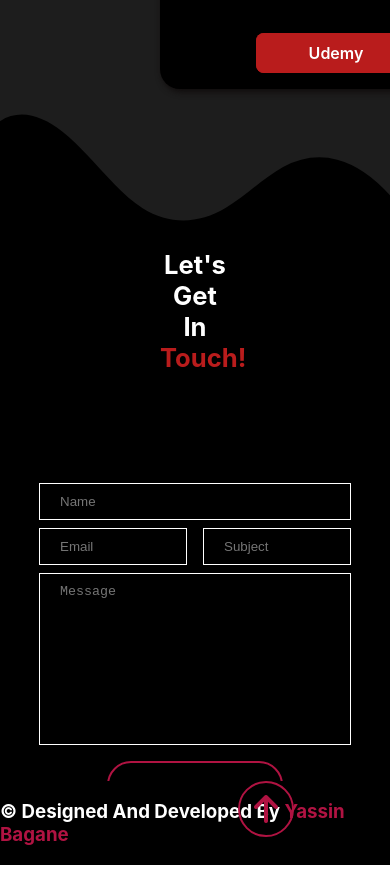
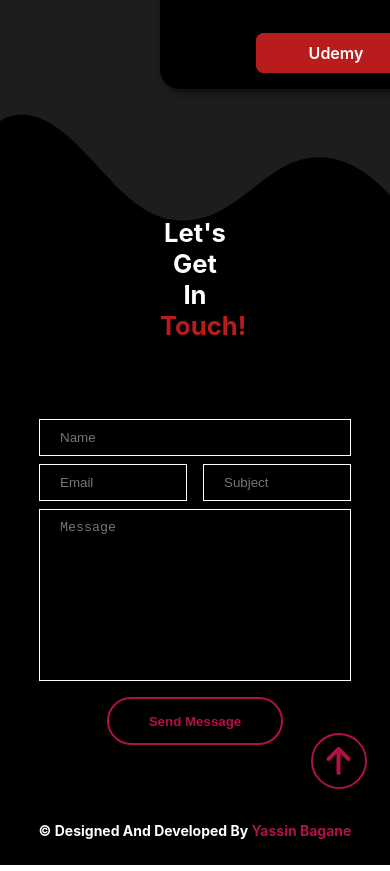
Before and after one commit to yassinbagane2/saifportfolio, a React (Create React App) app: page / in a window 390 px wide. Shown: the part 5180-6051 px from the top of the page. Built offline with nearby package versions, Linux system fonts and the light colour scheme.

Commit message:
bug fixes

```diff
--- a/src/components/CSS/contact.css
+++ b/src/components/CSS/contact.css
@@ -102,3 +102,11 @@ form input:focus , textarea:focus {
         text-align: center;
     }
 }
+@media only screen and (max-width:650px) {
+    .form-inputs {
+        transform: translateY(-2rem);
+    }
+    .contact h1 {
+        padding-top: 5rem;
+    }
+}
--- a/src/components/CSS/footer.css
+++ b/src/components/CSS/footer.css
@@ -22,10 +22,21 @@ footer a:hover {
 footer i {
     position: absolute;
     color: #b01342;
-    right: 6rem;
+    right: 6%;
     top: 0;
     font-size: 2rem;
     border: 2px solid #b01342;
     border-radius: 50%;
     padding: 10px 14px;
 }
+ @media only screen and (max-width:650px) {
+    footer {
+        padding-top: 1rem;
+    }
+    footer i {
+        transform: translateY(-3rem);
+    }
+    footer h3 {
+        font-size: 14px;
+    }
+ }
```
